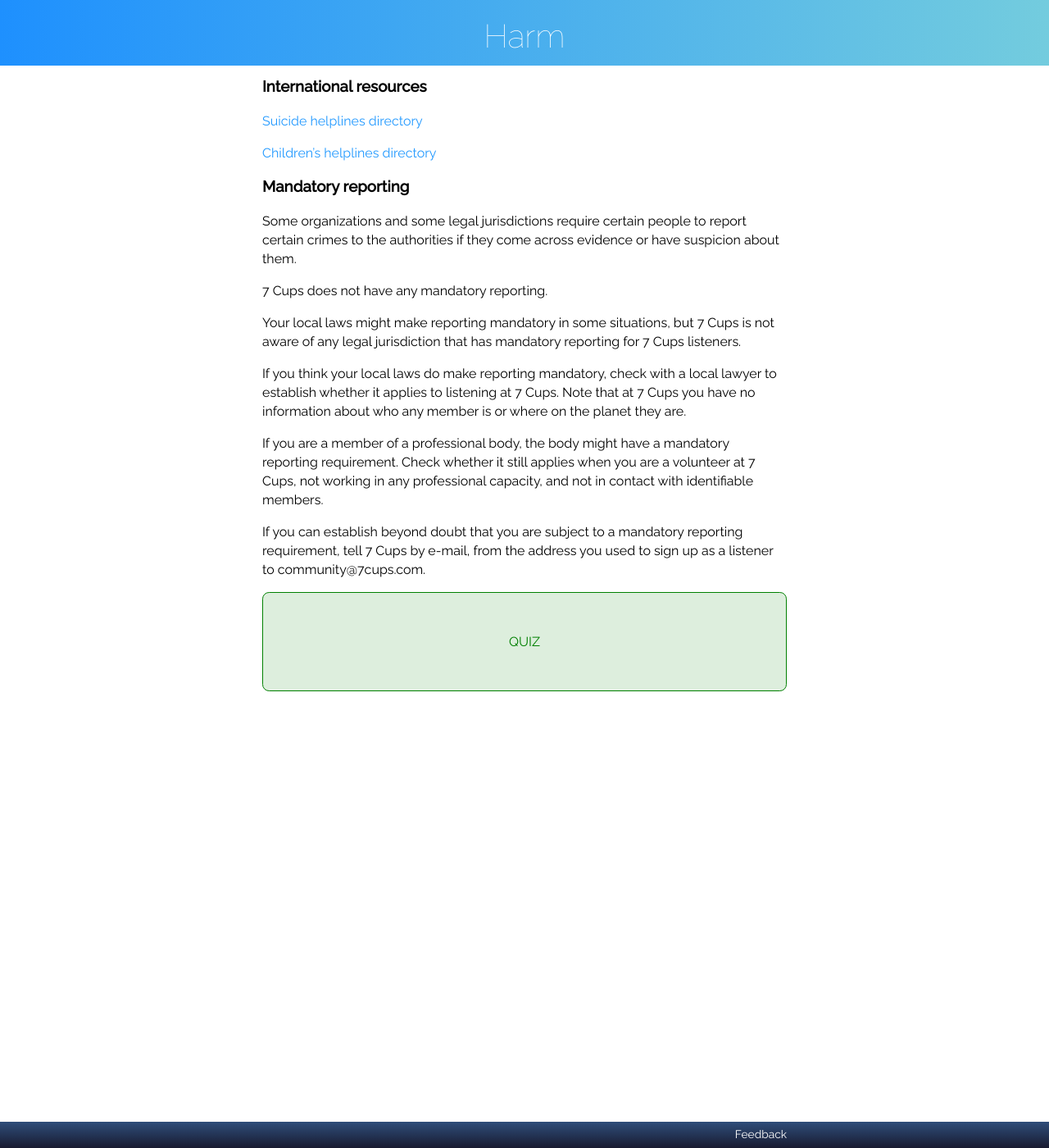
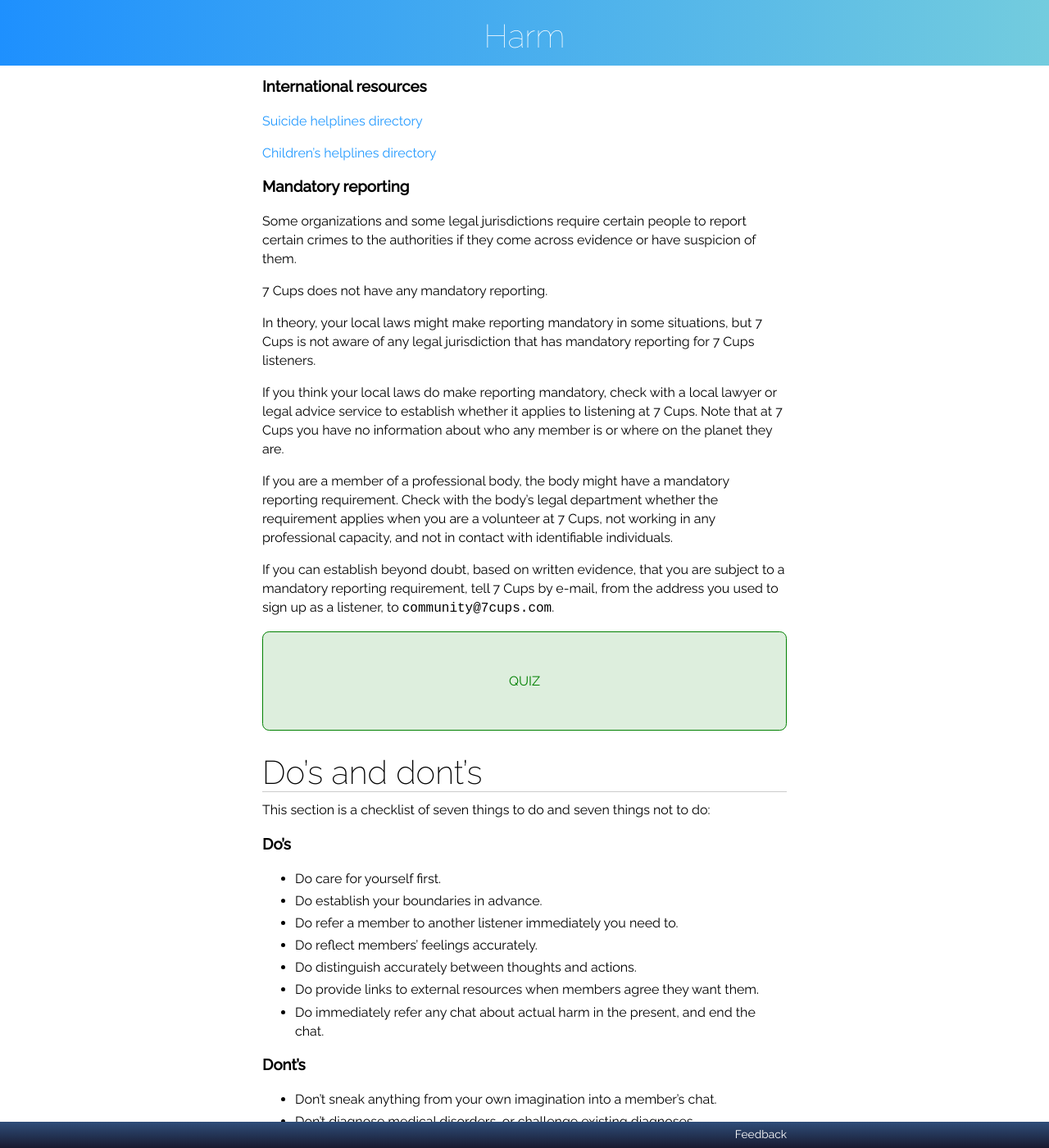
Before and after one commit to RarelyCharlie/rarelycharlie.github.io, a Jekyll site: the page built from _guide/harm.md, in a window 1280 px wide and 1400 px high, scrolled down 17738 px. Shown: the whole window at 82% size. Built offline with Jekyll 4.4.1, drawn with Linux system fonts in a browser that asks for light colours; nearby versions of some CDN libraries; some of the changed text lies outside the part shown.

Commit message:
add section

```diff
--- a/_guide/harm.md
+++ b/_guide/harm.md
@@ -511,17 +511,44 @@ Mental health helplines
 
 ### Mandatory reporting
 
-Some organizations and some legal jurisdictions require certain people to report certain crimes to the authorities if they come across evidence or have suspicion about them.
+Some organizations and some legal jurisdictions require certain people to report certain crimes to the authorities if they come across evidence or have suspicion of them.
 
 7 Cups does not have any mandatory reporting.
 
-Your local laws might make reporting mandatory in some situations, but 7 Cups is not aware of any legal jurisdiction that has mandatory reporting for 7 Cups listeners.
+In theory, your local laws might make reporting mandatory in some situations, but 7 Cups is not aware of any legal jurisdiction that has mandatory reporting for 7 Cups listeners.
 
-If you think your local laws do make reporting mandatory, check with a local lawyer to establish whether it applies to listening at 7 Cups. Note that at 7 Cups you have no information about who any member is or where on the planet they are.
+If you think your local laws do make reporting mandatory, check with a local lawyer or legal advice service to establish whether it applies to listening at 7 Cups. Note that at 7 Cups you have no information about who any member is or where on the planet they are.
 
-If you are a member of a professional body, the body might have a mandatory reporting requirement. Check whether it still applies when you are a volunteer at 7 Cups, not working in any professional capacity, and not in contact with identifiable members.
+If you are a member of a professional body, the body might have a mandatory reporting requirement. Check with the body's legal department whether the requirement applies when you are a volunteer at 7 Cups, not working in any professional capacity, and not in contact with identifiable individuals.
 
-If you can establish beyond doubt that you are subject to a mandatory reporting requirement, tell 7 Cups by e-mail, from the address you used to sign up as a listener to community@7cups.com.
+If you can establish beyond doubt, based on written evidence, that you are subject to a mandatory reporting requirement, tell 7 Cups by e-mail, from the address you used to sign up as a listener, to `community@7cups.com`.
 
 QUIZ
 {:.dummyquiz}
+
+# Do's and dont's
+
+This section is a checklist of seven things to do and seven things not to do:
+
+### Do's
+
+- Do care for yourself first.
+- Do establish your boundaries in advance.
+- Do refer a member to another listener immediately you need to.
+- Do reflect members' feelings accurately.
+- Do distinguish accurately between thoughts and actions.
+- Do provide links to external resources when members agree they want them.
+- Do immediately refer any chat about actual harm in the present, and end the chat.
+
+### Dont's
+
+- Don't sneak anything from your own imagination into a member's chat.
+- Don't diagnose medical disorders, or challenge existing diagnoses.
+- Don't imagine you can always distinguish facts from fantasies.
+- Don't give advice, or anything that could be mistaken for advice.
+- Don't make positive or negative judgements.
+- Don't refer members without their consent.
+- Don't share details of any chat with anyone for any reason.
+
+QUIZ
+{:.dummyquiz}
```
